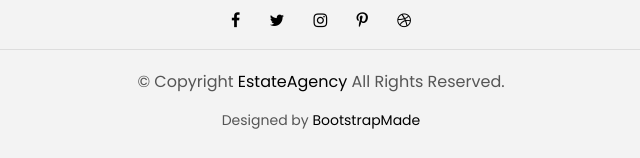
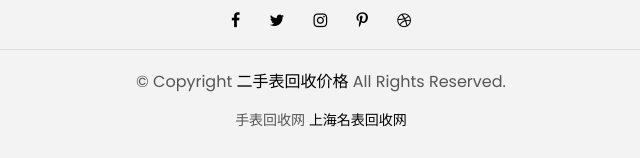
Before and after one commit to wangwenli1991/recyclewatch.cc, a plain HTML site: page index.html in a window 1280 px wide. Shown: the part 4485-4643 px from the top of the page, 319-959 px from the left. Drawn offline with Linux system fonts and the light colour scheme.

Commit message:
Update index.html

```diff
--- a/index.html
+++ b/index.html
@@ -1092,7 +1092,7 @@
           <div class="copyright-footer">
             <p class="copyright color-text-a">
               &copy; Copyright
-              <span class="color-a">EstateAgency</span> All Rights Reserved.
+              <span class="color-a">二手表回收价格</span> All Rights Reserved.
             </p>
           </div>
           <div class="credits">
@@ -1102,7 +1102,7 @@
               Licensing information: https://bootstrapmade.com/license/
               Purchase the pro version with working PHP/AJAX contact form: https://bootstrapmade.com/buy/?theme=EstateAgency
             -->
-            Designed by <a href="https://bootstrapmade.com/">BootstrapMade</a>
+            手表回收网 <a href="">上海名表回收网</a>
           </div>
         </div>
       </div>
```
